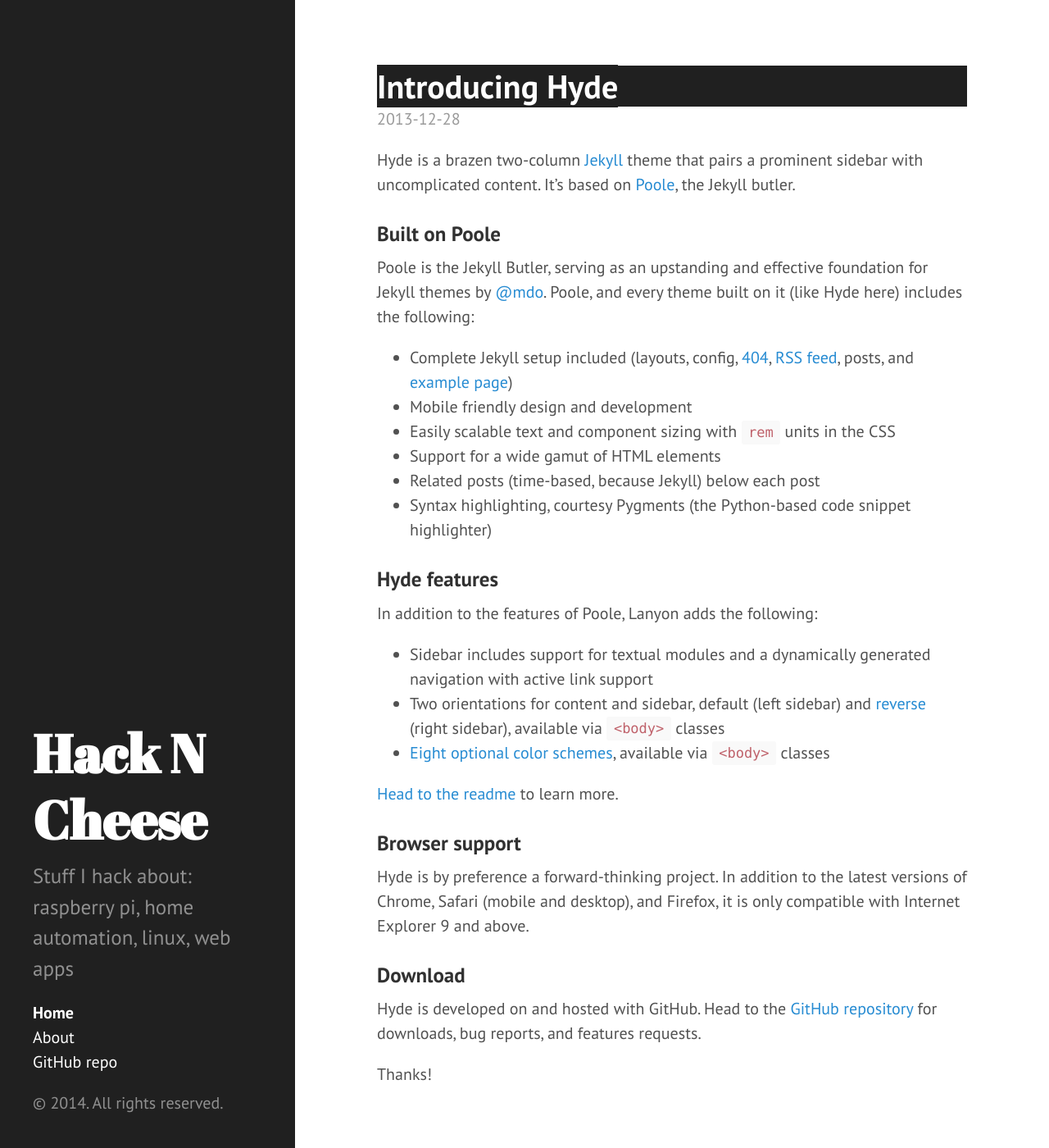
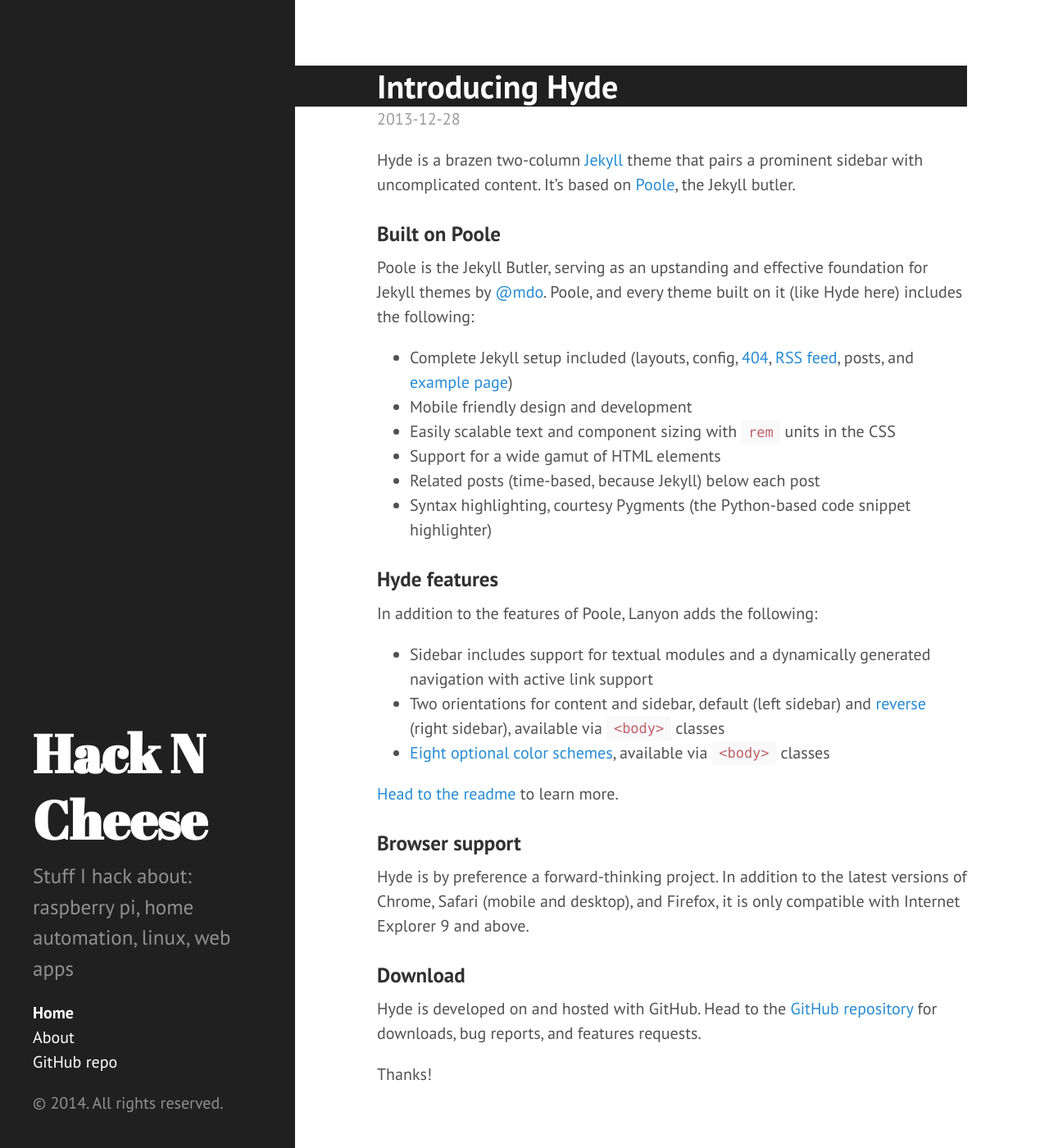
Before and after one commit to sylvainemery/sylvainemery.github.io, a Jekyll site: the page built from index.html, in a window 1280 px wide and 1400 px high. Shown: the whole window at 82% size. Built offline with Jekyll 4.4.1, drawn with Linux system fonts in a browser that asks for light colours; Markdown is read by kramdown in place of the engine named in the settings; the list of posts is cut into pages by our own code.

Commit message:
changed style of post and page title

```diff
--- a/_layouts/post.html
+++ b/_layouts/post.html
@@ -3,7 +3,7 @@
 ---
 
 <div class="post">
-  <h1 class="post-title">{{ page.title }}</h1>
+  <h1 class="post-title"><span class="post-title-content">{{ page.title }}</span></h1>
   <span class="post-date">{{ page.date | date: "%Y-%m-%d" }}</span>
   {{ content }}
 </div>
--- a/index.html
+++ b/index.html
@@ -7,7 +7,7 @@
   {% for post in paginator.posts %}
   <div class="post">
     <h1 class="post-title">
-      <a href="{{ post.url }}">
+      <a class="post-title-content" href="{{ post.url }}">
         {{ post.title }}
       </a>
     </h1>
--- a/public/css/poole.css
+++ b/public/css/poole.css
@@ -307,10 +307,18 @@
 
 /* Blog post or page title */
 .page-title,
+.post-title {
+  margin-left: -5rem;
+}
+.page-title,
 .post-title,
-.post-title a {
+.post-title-content {
   color: #fff;
   background-color: #202020;
+  display: block;
+}
+.post-title-content {
+  margin-left: 5rem;
 }
 .page-title,
 .post-title {
```
